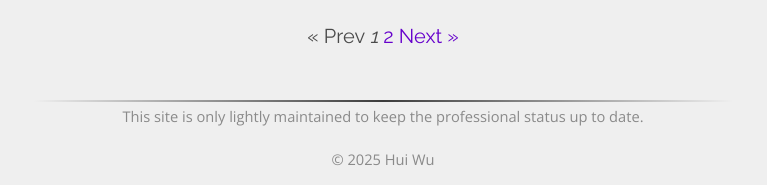
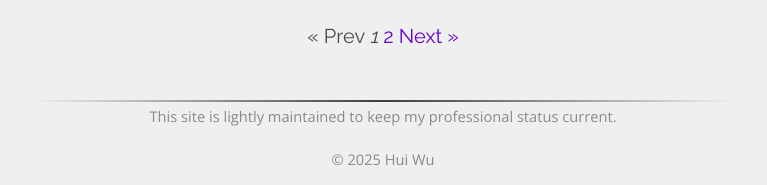
Before and after one commit to spacew/spacew.github.io, a Jekyll site: the page built from index.html, in a window 1280 px wide and 900 px high, scrolled down 2930 px. Shown: the part 712-897 px from the top of the window, without its empty margins (257-1024 px from the left). Built offline with Jekyll 4.4.1, drawn with Linux system fonts in a browser that asks for light colours; the list of posts is cut into pages by our own code.

Commit message:
Update footer.html

```diff
--- a/_includes/footer.html
+++ b/_includes/footer.html
@@ -4,6 +4,6 @@
         <h2><a href="{{ site.baseurl }}/">Home</a></h2>
     {% endif %}
     <div class="divider"></div>
-    <p> This site is only lightly maintained to keep the professional status up to date. </p>
+    <p> This site is lightly maintained to keep my professional status current. </p>
     <p>&copy; 2025 Hui Wu</p>
 </footer>
```
